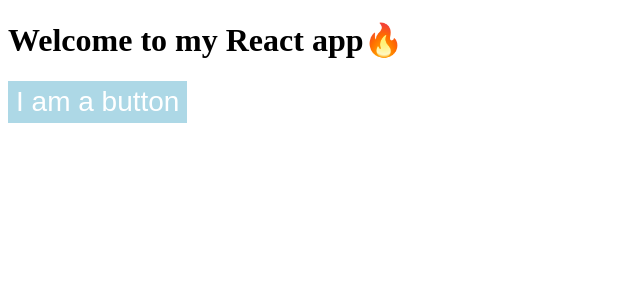
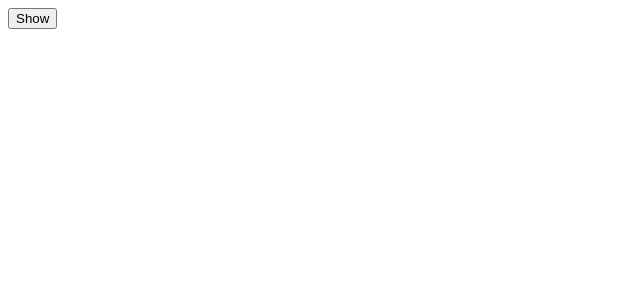
Before and after one commit to cosmospluism/react-cosmospluism2024, a React (Create React App) app: page / in a window 1280 px wide. Shown: the top 300 px of the page, without its empty margins (0-640 px from the left). Built offline with nearby package versions, Linux system fonts and the light colour scheme.

Commit message:
Learned useEffect, cleanup func

```diff
--- a/src/App.js
+++ b/src/App.js
@@ -1,10 +1,23 @@
-import Button from "./Button";
+import { useState, useEffect } from "react";
+
+function Hello() {
+  useEffect(() => {
+    console.log("I'm here✨");
+    return () => console.log("destroyed🔥");
+  }, []);
+  return <h3>Hello</h3>;
+}
 
 function App() {
+  const [showing, setShowing] = useState(false);
+  const onClick = () => {
+    setShowing((prev) => !prev);
+  };
+
   return (
     <div>
-      <h1>Welcome to my React app🔥</h1>
-      <Button text="I am a button" />
+      {showing ? <Hello /> : null}
+      <button onClick={onClick}>{showing ? "Hide" : "Show"}</button>
     </div>
   );
 }
--- a/src/Button.js
+++ /dev/null
@@ -1,12 +0,0 @@
-import PropTypes from "prop-types";
-import styles from "./Button.module.css";
-
-function Button({ text }) {
-  return <button className={styles.btn}>{text}</button>;
-}
-
-Button.propTypes = {
-  text: PropTypes.string.isRequired,
-};
-
-export default Button;
--- a/src/Button.module.css
+++ /dev/null
@@ -1,8 +0,0 @@
-.btn {
-  background-color: lightblue;
-  color: white;
-  border: none;
-  padding: 5px 8px;
-  font-size: 28px;
-  cursor: pointer;
-}
--- a/src/index.js
+++ b/src/index.js
@@ -3,8 +3,4 @@
 import App from "./App";
 
 const root = ReactDOM.createRoot(document.getElementById("root"));
-root.render(
-  <React.StrictMode>
-    <App />
-  </React.StrictMode>
-);
+root.render(<App />);
```
